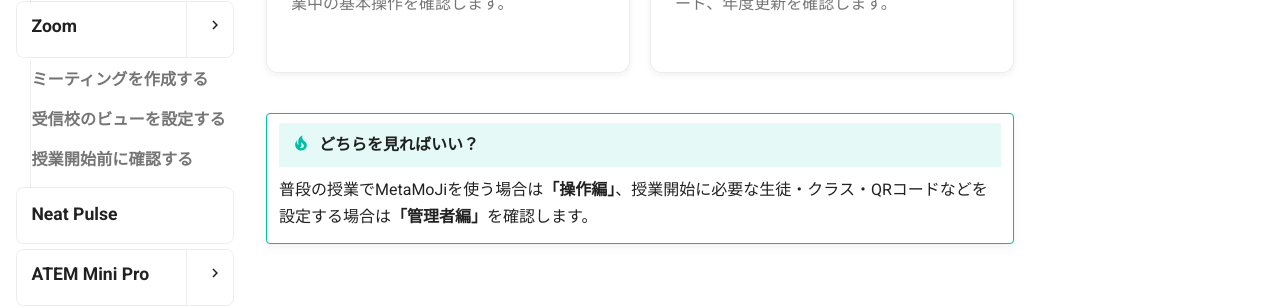
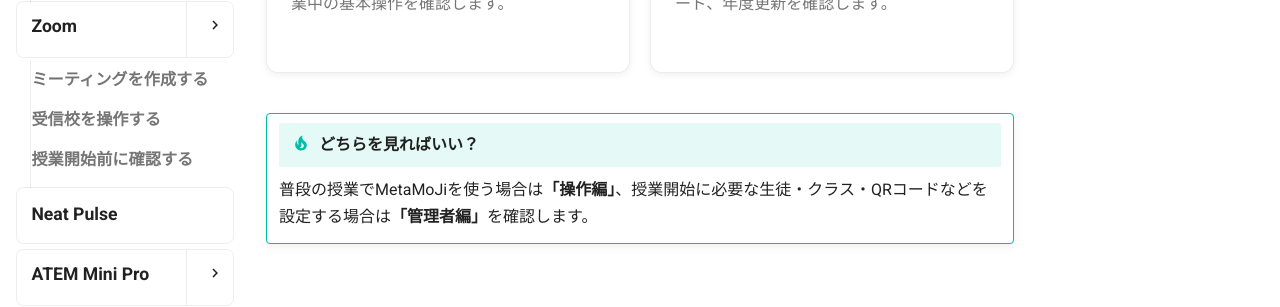
Before and after one commit to a-recs/remote-manual, an MkDocs documentation site: the page built from docs/metamoji/index.md, in a window 1280 px wide. Shown: the part 414-721 px from the top of the page. Built offline with MkDocs 1.6.1 and Material for MkDocs 9.7.7, drawn with Linux system fonts in a browser that asks for light colours; part of the change alters nothing that is shown.

Commit message:
Rename Zoom receiver page in navigation

```diff
--- a/mkdocs.yml
+++ b/mkdocs.yml
@@ -25,7 +25,7 @@ nav:
   - Zoom:
       - zoom/index.md
       - ミーティングを作成する: zoom/01-create-meeting.md
-      - 受信校のビューを設定する: zoom/02-receiver-view.md
+      - 受信校を操作する: zoom/02-receiver-view.md
       - 授業開始前に確認する: zoom/03-before-class.md
   - Neat Pulse: neat-pulse/index.md
   # ATEMの各操作項目はページ内の見出しとして扱い、ここでは3ページだけを表示する
```
